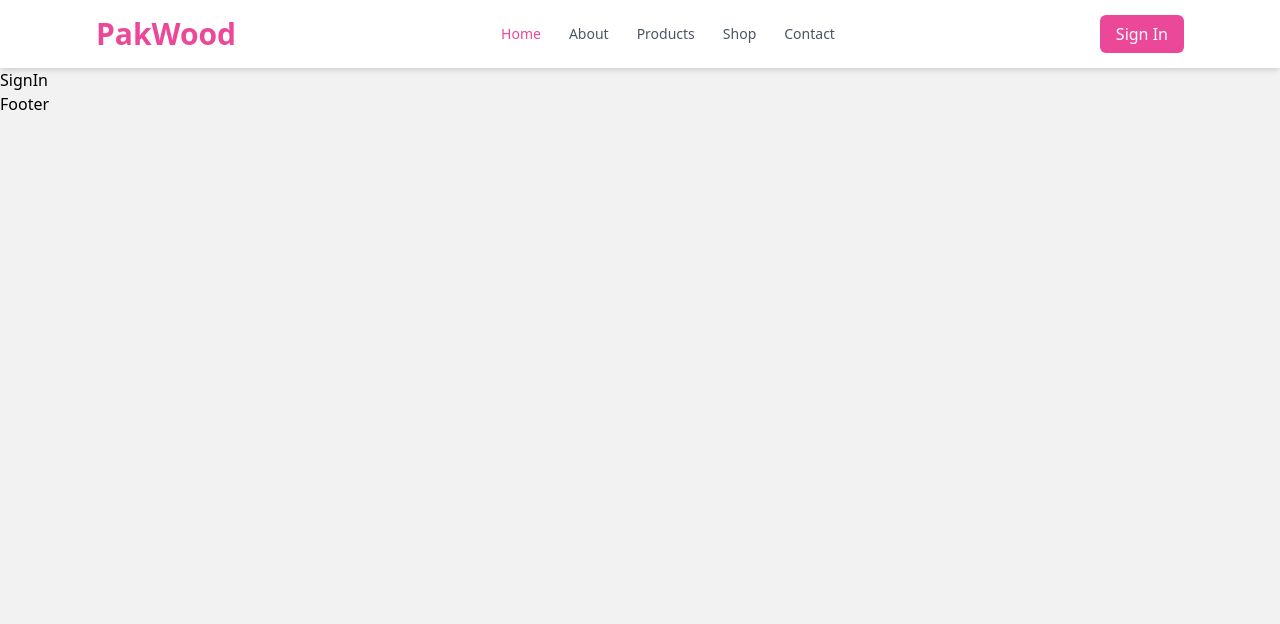
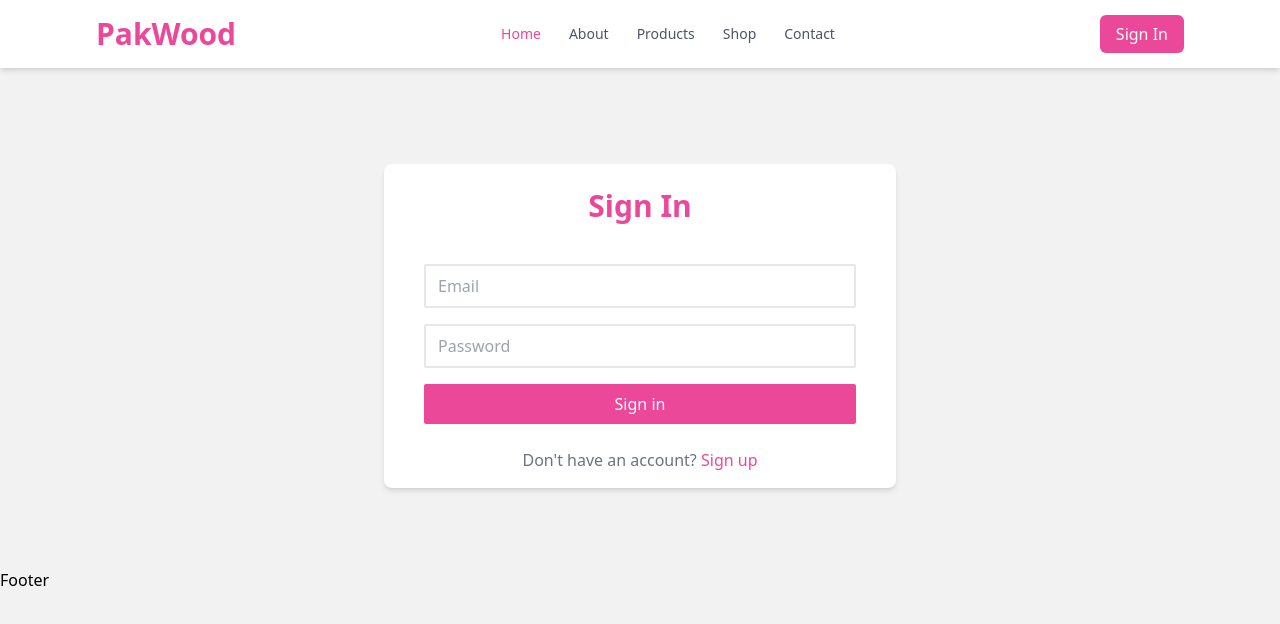
Before and after one commit to Rana-Abdul-Waleed/PakWood, a React (Vite) app in the folder frontend/: page /signin in a window 1280 px wide. Shown: the top 624 px of the page. Built offline with nearby package versions, Linux system fonts and the light colour scheme.

Commit message:
created sign in page UI and completed sign in page functionality

```diff
--- a/frontend/src/pages/SignIn.jsx
+++ b/frontend/src/pages/SignIn.jsx
@@ -1,7 +1,102 @@
-import React from "react";
+import React, { useState } from "react";
+import { Link, useNavigate } from "react-router-dom";
 
 const SignIn = () => {
-  return <div>SignIn</div>;
+  const [formData, setFormData] = useState({});
+  const [loading, setLoading] = useState(false);
+  const [error, setError] = useState(null);
+  const navigate = useNavigate();
+
+  const handleChange = (e) => {
+    setFormData({ ...formData, [e.target.id]: e.target.value.trim() });
+  };
+
+  console.log(formData);
+
+  const handleSubmit = async (e) => {
+    e.preventDefault();
+    setLoading(false);
+    setError(null);
+    if (!formData.email || !formData.password) {
+      return setError("Please fill out all the fields!");
+    }
+
+    try {
+      setLoading(true);
+      setError(null);
+      const res = await fetch("/backend/auth/signin", {
+        method: "POST",
+        headers: { "Content-Type": "application/json" },
+        body: JSON.stringify(formData),
+      });
+      const data = await res.json();
+      if (data.success === false) {
+        setError(data.message);
+        setLoading(false);
+      }
+      console.log(data);
+      setLoading(false);
+      if (res.ok) {
+        navigate("/");
+      }
+    } catch (error) {
+      setError(error.message);
+      setLoading(false);
+    }
+  };
+
+  return (
+    <div>
+      <div className="flex flex-col items-center justify-center gap-6 mt-24 py-4 max-w-lg mx-auto bg-white rounded-lg shadow-md">
+        <h1 className="text-3xl text-pink-500 font-semibold mt-2">Sign In</h1>
+        <form
+          className="flex flex-col gap-4 w-full pt-4 px-10"
+          onSubmit={handleSubmit}
+        >
+          <input
+            type="email"
+            placeholder="Email"
+            className="rounded-sm py-2 px-3 border-2 border-gray-200 outline-none text-gray-500"
+            id="email"
+            name="email"
+            required
+            onChange={handleChange}
+            disabled={loading}
+          />
+          <input
+            type="password"
+            placeholder="Password"
+            className="rounded-sm py-2 px-3 border-2 border-gray-200 outline-none text-gray-500"
+            id="password"
+            name="password"
+            required
+            onChange={handleChange}
+            disabled={loading}
+          />
+          <div className="flex flex-col">
+            <button
+              className="bg-pink-500 py-2 text-white rounded-sm hover:bg-pink-600"
+              disabled={loading}
+            >
+              {loading ? "Loading..." : "Sign in"}
+            </button>
+          </div>
+        </form>
+        <div className="text-gray-500">
+          Don't have an account?{" "}
+          <Link
+            to="/signup"
+            className="text-pink-500 hover:text-pink-600 cursor-pointer hover:underline"
+          >
+            Sign up
+          </Link>
+        </div>
+      </div>
+      <div className="max-w-lg mx-auto mt-2 mb-14 py-2 px-2 text-red-500">
+        {error}
+      </div>
+    </div>
+  );
 };
 
 export default SignIn;
--- a/frontend/src/pages/SignUp.jsx
+++ b/frontend/src/pages/SignUp.jsx
@@ -98,7 +98,7 @@ const SignUp = () => {
             to="/signin"
             className="text-pink-500 hover:text-pink-600 cursor-pointer hover:underline"
           >
-            SignIn
+            Sign in
           </Link>
         </div>
       </div>
```
